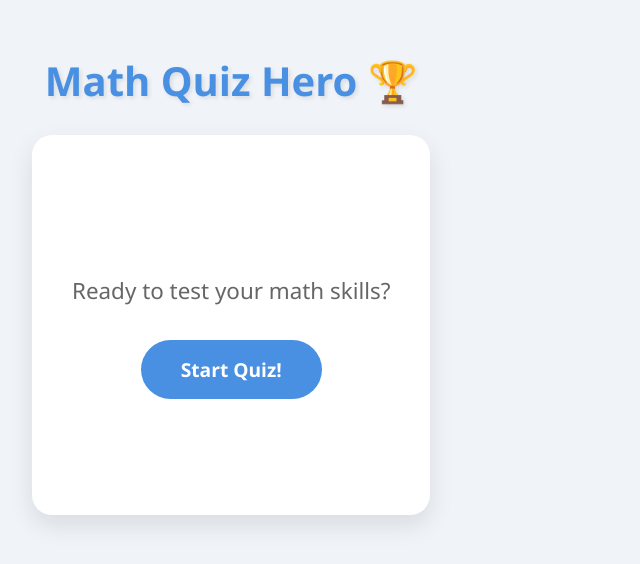
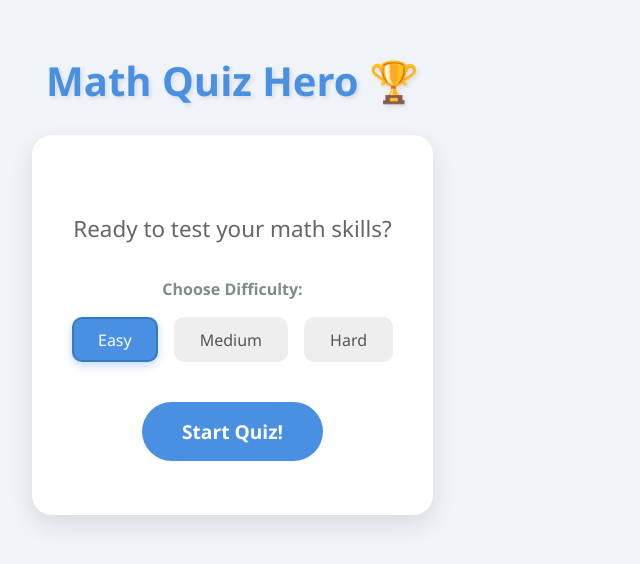
Before and after one commit to ahdanlai/math_quiz, a React (Vite) app: page / in a window 1280 px wide. Shown: the part 126-690 px from the top of the page, without its empty margins (0-640 px from the left). Built offline with nearby package versions, Linux system fonts and the light colour scheme.

Commit message:
Add difficulty selector to Web UI
✅ Users can now choose between EASY, MEDIUM, and HARD
✅ Updated App.css with difficulty button styles
✅ Integrated difficulty state with QuizManager

```diff
--- a/src/main/js/App.css
+++ b/src/main/js/App.css
@@ -33,6 +33,45 @@ header h1 {
   font-size: 1.4rem;
   margin-bottom: 2rem;
   color: #666;
+}
+
+.difficulty-container {
+  margin-bottom: 2.5rem;
+}
+
+.difficulty-container span {
+  display: block;
+  font-weight: bold;
+  margin-bottom: 1rem;
+  color: #7f8c8d;
+}
+
+.difficulty-buttons {
+  display: flex;
+  gap: 1rem;
+  justify-content: center;
+}
+
+.btn-difficulty {
+  background: #eee;
+  border: 2px solid transparent;
+  padding: 0.6rem 1.5rem;
+  border-radius: 10px;
+  cursor: pointer;
+  transition: all 0.3s;
+  font-weight: 500;
+  color: #555;
+}
+
+.btn-difficulty:hover {
+  background: #e0e0e0;
+}
+
+.btn-difficulty.active {
+  background: #4a90e2;
+  color: white;
+  border-color: #357abd;
+  box-shadow: 0 4px 10px rgba(74, 144, 226, 0.3);
 }
 
 .question-screen .progress {
--- a/src/main/js/App.tsx
+++ b/src/main/js/App.tsx
@@ -7,15 +7,16 @@ type QuizState = 'IDLE' | 'ACTIVE' | 'FINISHED';
 
 function App() {
   const [state, setState] = useState<QuizState>('IDLE');
+  const [difficulty, setDifficulty] = useState('EASY');
   const [currentQuestion, setCurrentQuestion] = useState<any>(null);
   const [userAnswer, setUserAnswer] = useState('');
   const [feedback, setFeedback] = useState<{ isCorrect: boolean; message: string } | null>(null);
 
   const quizManager = useMemo(() => new QuizManager({
     questionCount: 5,
-    difficulty: 'EASY',
+    difficulty: difficulty,
     operators: [Operator.ADD, Operator.SUBTRACT]
-  }), []);
+  }), [difficulty]);
 
   const handleStart = () => {
     const firstQ = quizManager.start();
@@ -56,6 +57,22 @@ function App() {
         {state === 'IDLE' && (
           <div className="screen start-screen">
             <p>Ready to test your math skills?</p>
+
+            <div className="difficulty-container">
+              <span>Choose Difficulty:</span>
+              <div className="difficulty-buttons">
+                {['EASY', 'MEDIUM', 'HARD'].map((level) => (
+                  <button
+                    key={level}
+                    className={`btn-difficulty ${difficulty === level ? 'active' : ''}`}
+                    onClick={() => setDifficulty(level)}
+                  >
+                    {level.charAt(0) + level.slice(1).toLowerCase()}
+                  </button>
+                ))}
+              </div>
+            </div>
+
             <button className="btn-primary" onClick={handleStart}>Start Quiz!</button>
           </div>
         )}
```
